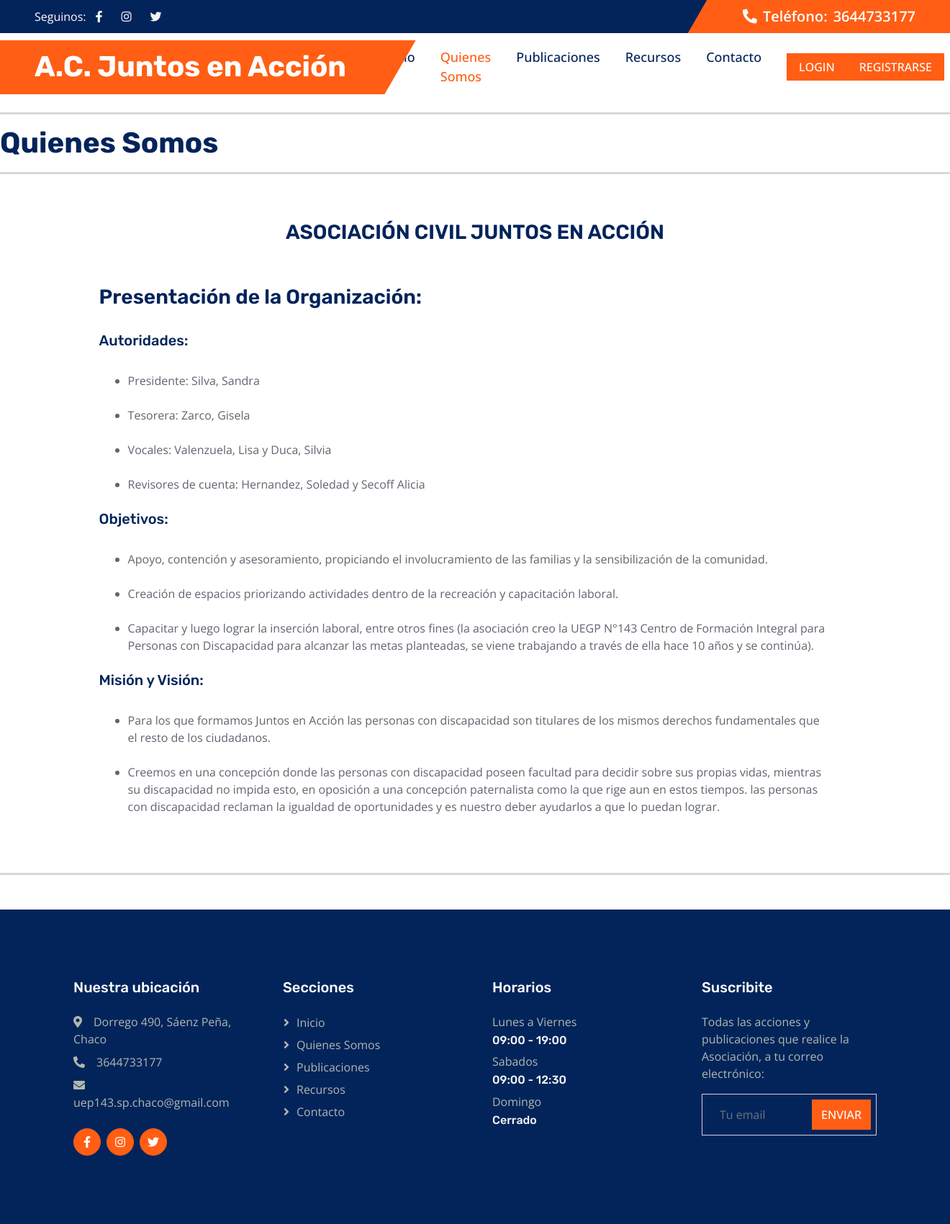
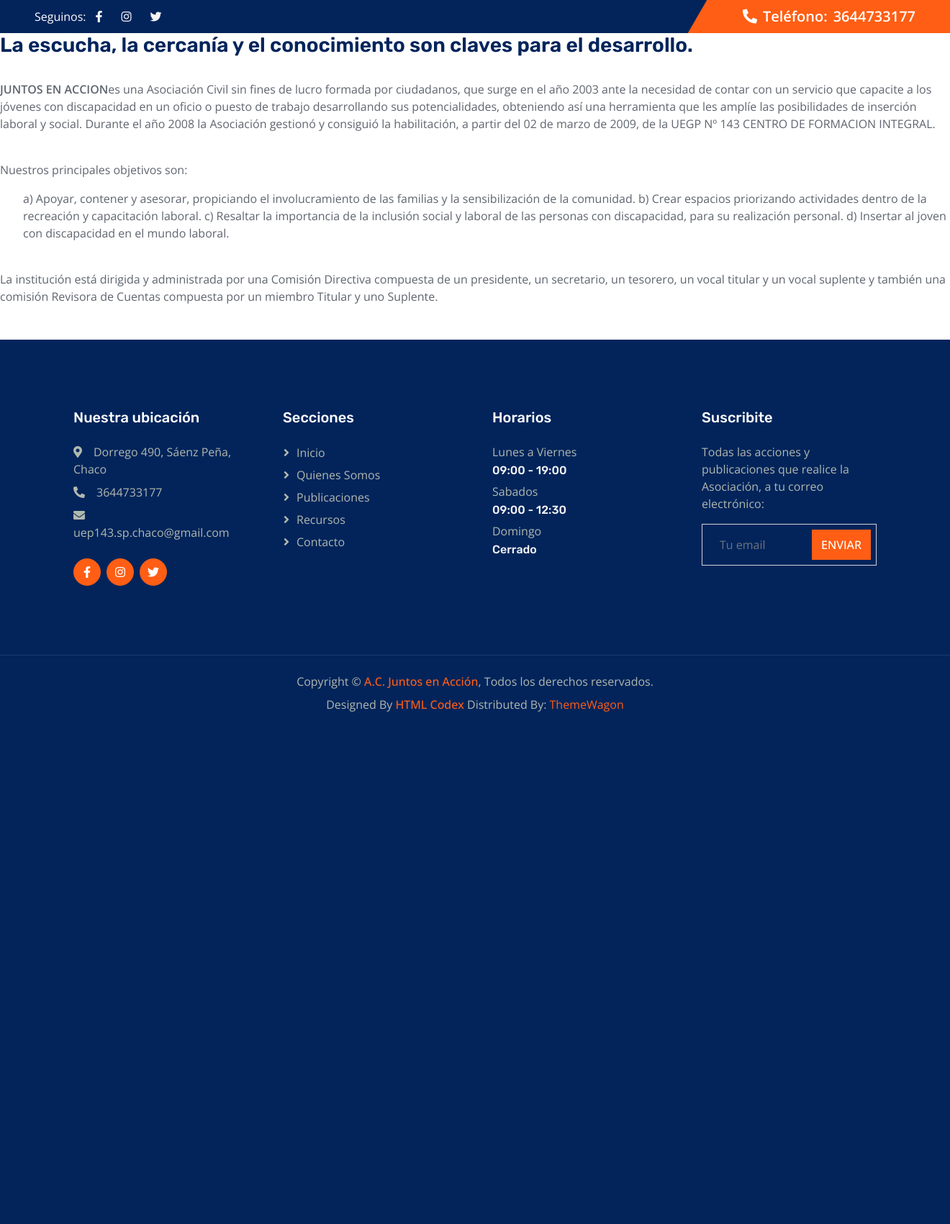
Before and after one commit to Federico19/Info_Proyecto, a Django app: template proyecto/templates/quienesSomos.html in a window 1320 px wide. Shown: the top 1701 px of the page at 72% size. After the commit the page ends 989 px from the top, so only its background shows below. Run offline with Django 3.2, Linux system fonts and the light colour scheme; the template is opened without the code that fills it, so the values that code supplies are empty; some libraries are stand-ins or nearby versions.

Commit message:
quienes somos actualizzado

```diff
--- a/proyecto/templates/quienesSomos.html
+++ b/proyecto/templates/quienesSomos.html
@@ -1,95 +1,24 @@
 {% extends "base.html" %}
-{% block tituloBarraNavegacion %} Quienes Somos {% endblock %}
+{% block tituloBarraNavegacion %}Quienes Somos{% endblock %}
 
 {% block seccion %}
-    <!-- Navbar Start -->
-    <nav class="navbar navbar-expand-lg bg-white navbar-light sticky-top py-0 pe-5">
-        <a href="{% url 'home' %}" class="navbar-brand ps-5 me-0">
-            <h1 class="text-white m-0">A.C. Juntos en Acción</h1>
-        </a>
-        <button type="button" class="navbar-toggler me-0" data-bs-toggle="collapse" data-bs-target="#navbarCollapse">
-            <span class="navbar-toggler-icon"></span>
-        </button>
-        <div class="collapse navbar-collapse" id="navbarCollapse">
-            <div class="navbar-nav ms-auto p-4 p-lg-0">
-                <a href="{% url 'home' %}" class="nav-item nav-link">Inicio</a>
-                <a href="{% url 'quienesSomos' %}" class="nav-item nav-link active">Quienes Somos</a>
-                <a href="{% url 'publicaciones:listar_publicaciones' %}" class="nav-item nav-link">Publicaciones</a>
-                <a href="{% url 'recursos:listar' %}" class="nav-item nav-link">Recursos</a>
-                <a href="{% url 'contacto' %}" class="nav-item nav-link">Contacto</a>
-            </div>
-            {% if user.is_authenticated %}
-            <a href="{% url 'logout' %}" class="btn btn-primary px-3 d-none d-lg-block">LOGOUT</a>
-        {% else %}
-            <a href="{% url 'login' %}" class="btn btn-primary px-3 d-none d-lg-block">LOGIN</a>
-            <br>
-            <a href="{% url 'usuarios:registro' %}" class="btn btn-primary px-3 d-none d-lg-block">REGISTRARSE</a>
-        {% endif %}
-        </div>
-    </nav>
-    <!-- Navbar End -->
-<hr size="5px" color="#FF5E14" />
- <h1>Quienes Somos</h1>
-<hr size="5px" color="#FF5E14" />
-  <br><br>
-  <section class="mapa">
-              <div style="margin-left : 15%;margin-right: 15%; font-family: 'Lucida Sans', 'Lucida Sans Regular', 'Lucida Grande', 'Lucida Sans Unicode', Geneva, Verdana, sans-serif;"">
-                <h3 class="titulo-principal text-center">ASOCIACIÓN CIVIL JUNTOS EN ACCIÓN</h3>
-              </div>
-  </section>
-  <br>
-  <br>
-   <section style="margin-left: 8%;">
-    <ul>
-  <h3>Presentación de la Organización:</h3>
+<!DOCTYPE html>
+<html>
+<head>
+  <meta charset="utf-8">
+  <meta name="viewport" content="width=device-width, initial-scale=1">
+  {% load static %}
+  <title>Quienes Somos</title>
+</head>
+<body>
+  <h3>La escucha, la cercanía y el conocimiento son claves para el desarrollo. </h3>
   <br>
 
-<h5>Autoridades:</h5><br>
-<div style="margin-left: 40px;margin-right: 12%">
+  <p><strong>JUNTOS EN ACCION</strong>es una Asociación Civil sin fines de lucro formada por ciudadanos, que surge en el año 2003  ante la necesidad de contar con un servicio  que capacite a los jóvenes con discapacidad en un oficio o puesto de trabajo desarrollando sus potencialidades, obteniendo así una herramienta que les amplíe las posibilidades de inserción laboral y social.
+  Durante el año 2008 la Asociación gestionó y consiguió la habilitación, a partir del 02 de marzo de 2009, de la UEGP Nº 143 CENTRO DE FORMACION INTEGRAL.</p>
+  <br>
+  <p>Nuestros principales objetivos son:</p><ul> a) Apoyar, contener y asesorar, propiciando el involucramiento de las familias y la sensibilización de la comunidad. b) Crear espacios priorizando actividades dentro de la recreación y capacitación laboral. c) Resaltar la  importancia de la inclusión social y laboral de las personas con discapacidad, para su realización personal. d) Insertar al joven con discapacidad en el mundo laboral.</ul><br><p> La institución está dirigida y administrada por una Comisión Directiva compuesta de un presidente, un secretario, un tesorero, un vocal titular y un vocal suplente y también una comisión Revisora de Cuentas compuesta por un miembro Titular y uno Suplente. </p>
+</body>
+</html>
 
-
-
-<li type="disc">Presidente: Silva, Sandra</li>
-<br>
-<li type="disc">Tesorera: Zarco, Gisela</li>
-<br>
-<li type="disc">Vocales: Valenzuela, Lisa y Duca, Silvia</li>
-<br>
-<li type="disc">Revisores de cuenta: Hernandez, Soledad y Secoff Alicia</li>
-<br>
-</div>
-<h5>Objetivos:</h5>
-
-<div style="margin-left: 40px;margin-right: 12%">
-
-
-<br>
-<li type="disc">Apoyo, contención y asesoramiento, propiciando el involucramiento de las familias y la sensibilización de la comunidad.</li>
-<br>
-<li type="disc">Creación de espacios priorizando actividades dentro de la recreación y capacitación laboral.</li>
-<br>
-<li type="disc">Capacitar y luego lograr la inserción laboral, entre otros fines (la asociación creo la UEGP N°143 Centro de Formación Integral para Personas con Discapacidad para alcanzar las metas planteadas, se viene trabajando a través de ella hace 10 años y se continúa).
-</li>
-<br>
-</div>
-<h5>Misión y Visión:</h5>
-
-<div style="margin-left: 40px;margin-right: 15%">
-
-
-<br>
-<li type="disc">Para los que formamos Juntos en Acción las personas con discapacidad son titulares de los mismos derechos fundamentales que el resto de los ciudadanos.</li>
-<br>
-<li type="disc">Creemos en una concepción donde las personas con discapacidad poseen facultad para decidir sobre sus propias vidas, mientras su discapacidad no impida esto, en oposición a una concepción paternalista como la que rige aun en estos tiempos. las personas con discapacidad reclaman la igualdad de oportunidades y es nuestro deber ayudarlos a que lo puedan lograr.</li>
-
-</div>
-</p>
-</ul>
-
-</section>
-
-
-</a>
-<br><br>
-<hr size="5px" color="#FF5E14" />
- {% endblock %}
+  {% endblock %}
```
Also changed, not shown: proyecto/static/img/UEP N°143.jpg (added), 2 other files.
